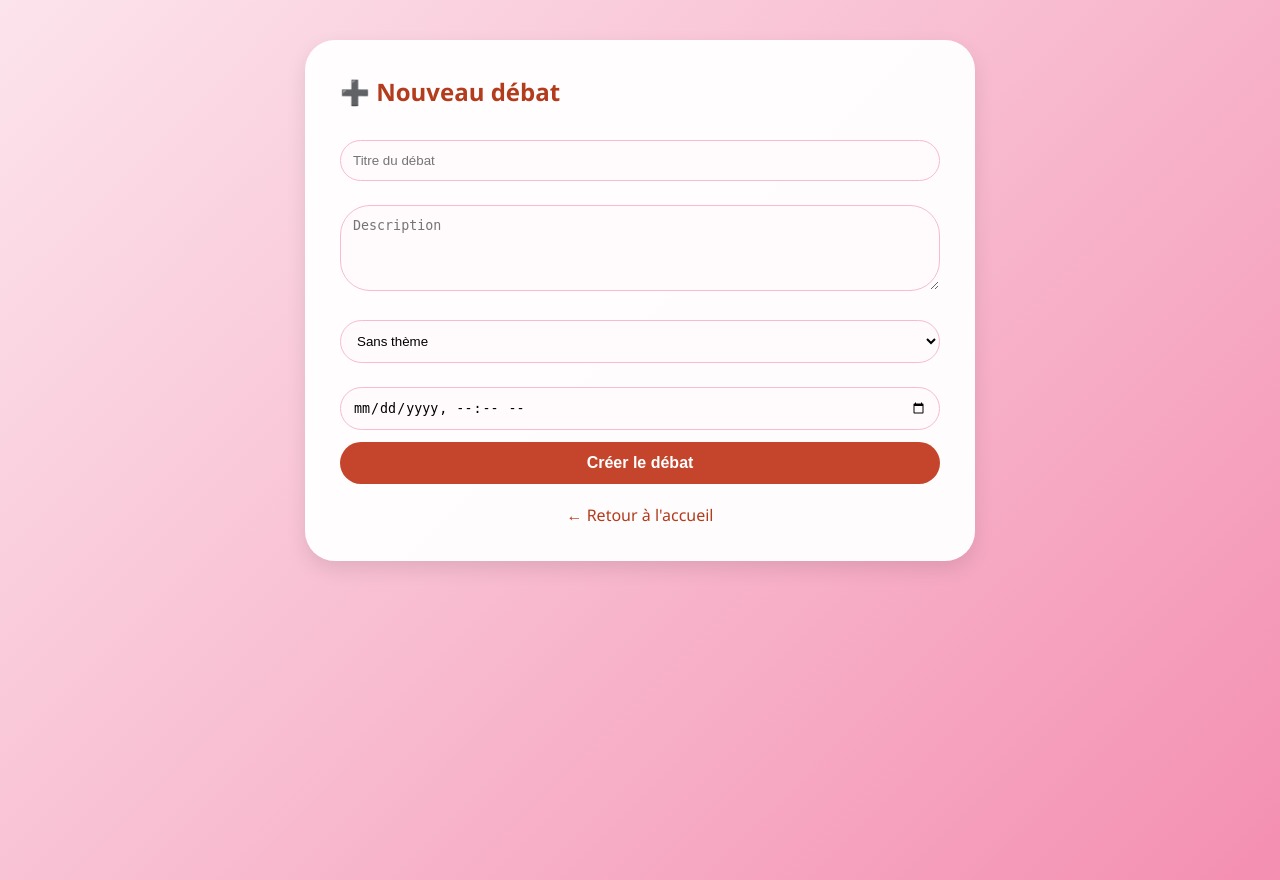
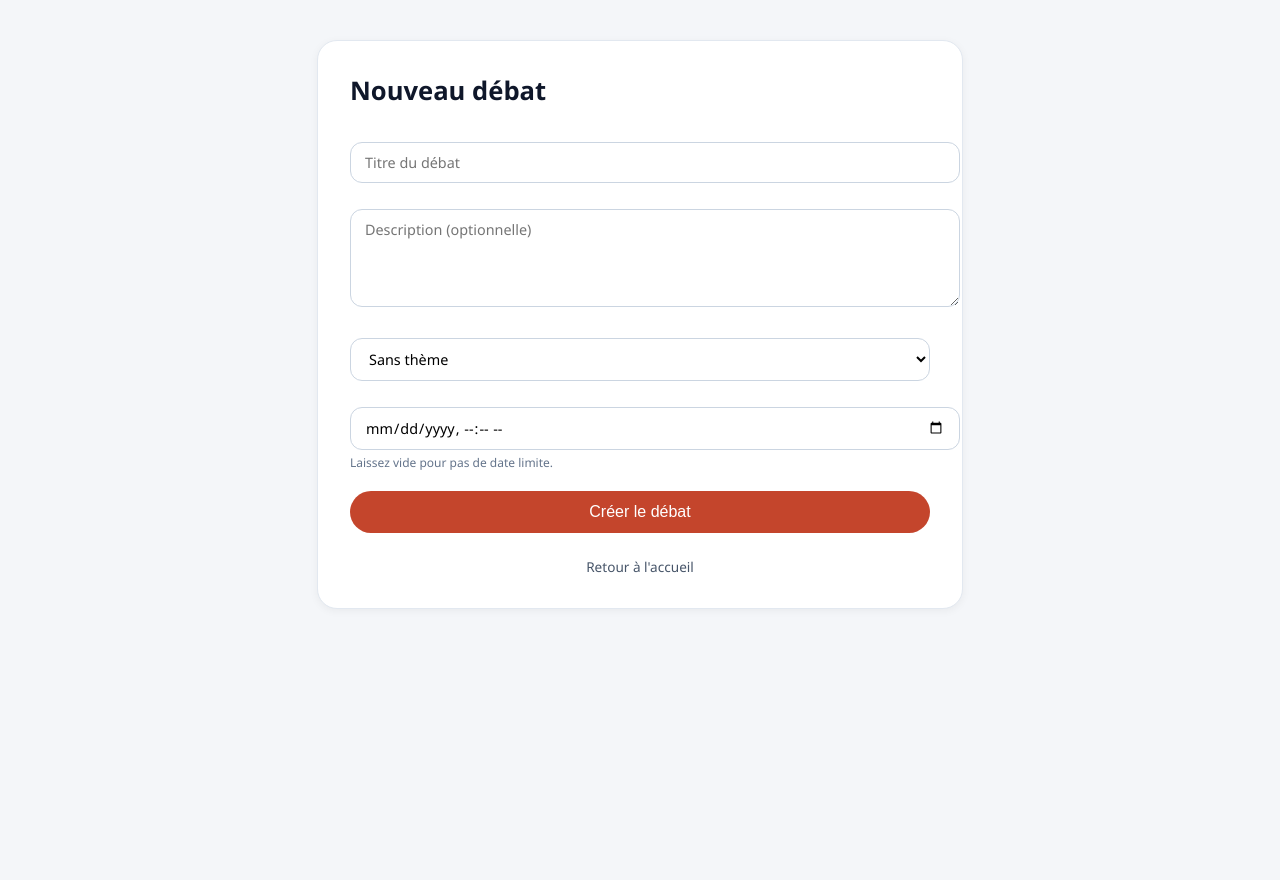
Before and after one commit to nadineiyapri/plateforme_de_d-liberation, a Flask app: page /creer_debat in a window 1280 px wide. Run offline with Flask 3, Linux system fonts and the light colour scheme; a user stored in the database is signed in; data comes from the database, SQL or seed files in the repository.

Commit message:
version finale  creer_debat.html

```diff
--- a/templates/creer_debat.html
+++ b/templates/creer_debat.html
@@ -5,40 +5,89 @@
     <title>Créer un débat - UVoice</title>
     <style>
         body {
-            font-family: 'Segoe UI', sans-serif;
-            background: linear-gradient(135deg, #fce4ec 0%, #f8bbd0 50%, #f48fb1 100%);
+            font-family: 'Segoe UI', Roboto, system-ui, sans-serif;
+            background: #f4f6f9;
             margin: 0;
             padding: 40px;
             min-height: 100vh;
         }
         .container {
-            max-width: 600px;
+            max-width: 580px;
             margin: 0 auto;
-            background: rgba(255,255,255,0.96);
-            padding: 35px;
-            border-radius: 30px;
-            box-shadow: 0 8px 20px rgba(0,0,0,0.1);
+            background: white;
+            padding: 32px;
+            border-radius: 20px;
+            box-shadow: 0 2px 8px rgba(0,0,0,0.05);
+            border: 1px solid #e2e8f0;
         }
-        h2 { color: #b23c1c; margin-top: 0; }
+        h2 {
+            color: #0f172a;
+            margin-top: 0;
+            margin-bottom: 24px;
+            font-weight: 600;
+            font-size: 1.6rem;
+        }
         input, textarea, select {
-            width: 100%; padding: 12px; margin: 12px 0;
-            border: 1px solid #f8bbd0; border-radius: 30px;
-            box-sizing: border-box; background: #fffafb;
+            width: 100%;
+            padding: 10px 14px;
+            margin: 10px 0 16px 0;
+            border: 1px solid #cbd5e1;
+            border-radius: 12px;
+            font-family: inherit;
+            font-size: 0.9rem;
+            background: white;
+        }
+        input:focus, textarea:focus, select:focus {
+            outline: none;
+            border-color: #c4452c;
+            box-shadow: 0 0 0 2px rgba(196,69,44,0.1);
         }
         button {
-            background: #c4452c; color: white; border: none;
-            padding: 12px; border-radius: 30px; cursor: pointer;
-            width: 100%; font-size: 16px; font-weight: bold;
+            background: #c4452c;
+            color: white;
+            border: none;
+            padding: 12px;
+            border-radius: 40px;
+            cursor: pointer;
+            width: 100%;
+            font-size: 1rem;
+            font-weight: 500;
+            margin-top: 8px;
         }
-        a { display: block; text-align: center; margin-top: 20px; color: #b23c1c; text-decoration: none; }
+        button:hover {
+            background: #a3321c;
+        }
+        a {
+            display: block;
+            text-align: center;
+            margin-top: 24px;
+            color: #475569;
+            text-decoration: none;
+            font-size: 0.85rem;
+        }
+        a:hover {
+            color: #c4452c;
+        }
+        hr {
+            margin: 20px 0;
+            border: 0;
+            height: 1px;
+            background: #e2e8f0;
+        }
+        .info-note {
+            font-size: 0.75rem;
+            color: #64748b;
+            margin-top: -12px;
+            margin-bottom: 12px;
+        }
     </style>
 </head>
 <body>
 <div class="container">
-    <h2>➕ Nouveau débat</h2>
+    <h2>Nouveau débat</h2>
     <form method="POST">
         <input type="text" name="titre" placeholder="Titre du débat" required>
-        <textarea name="description" placeholder="Description" rows="4"></textarea>
+        <textarea name="description" placeholder="Description (optionnelle)" rows="4"></textarea>
         <select name="id_theme">
             <option value="">Sans thème</option>
             {% for t in themes %}
@@ -46,9 +95,10 @@
             {% endfor %}
         </select>
         <input type="datetime-local" name="date_limite">
+        <div class="info-note">Laissez vide pour pas de date limite.</div>
         <button type="submit">Créer le débat</button>
     </form>
-    <a href="{{ url_for('accueil') }}">← Retour à l'accueil</a>
+    <a href="{{ url_for('accueil') }}">Retour à l'accueil</a>
 </div>
 </body>
 </html>
```
